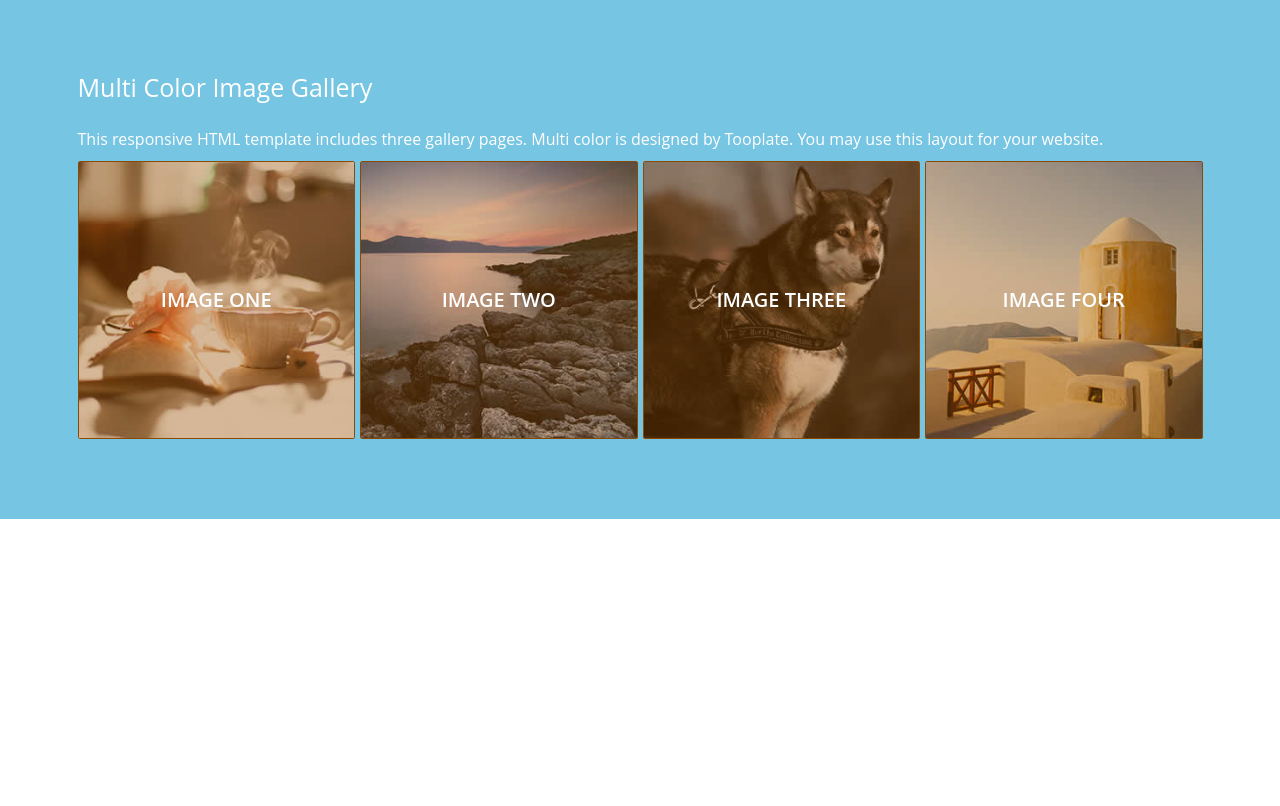
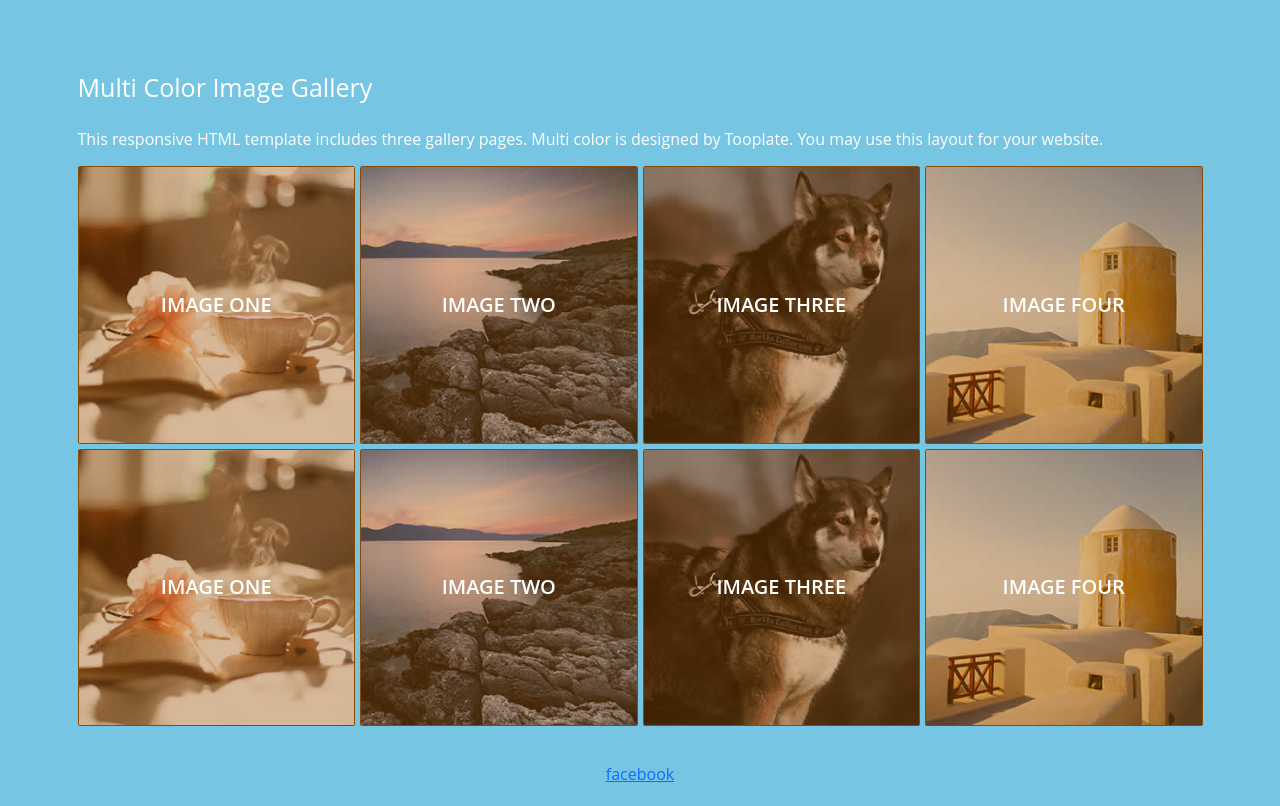
Before and after one commit to muradmolla/Multicolor, a plain HTML site: page index.html in a window 1280 px wide. Shown: the part 83-889 px from the top of the page. Before the commit the page ends 800 px from the top, so only its background shows below. Drawn offline with nearby package versions, Linux system fonts and the light colour scheme.

Commit message:
footer start

```diff
--- a/index.html
+++ b/index.html
@@ -37,6 +37,48 @@
               </p>
               <div class="row g-2 cards__wrapper">
                 <div class="col col-sm-6 col-12 col-md-3">
+                  <div class="py-2">
+                    <div class="card">
+                      <img src="./assets/img/multione/1.jpg" />
+                      <div class="card__hover">
+                        Image One
+                      </div>
+                    </div>
+                  </div>
+                </div>
+                <div class="col col-sm-6 col-12 col-md-3">
+                  <div class="py-2">
+                    <div class="card">
+                      <img src="./assets/img/multione/2.jpg" />
+                      <div class="card__hover">
+                        Image two
+                      </div>
+                    </div>
+                  </div>
+                </div>
+                <div class="col col-sm-6 col-12 col-md-3">
+                  <div class="py-2">
+                    <div class="card">
+                      <img src="./assets/img/multione/3.jpg" />
+                      <div class="card__hover">
+                        Image three
+                      </div>
+                    </div>
+                  </div>
+                </div>
+                <div class="col col-sm-6 col-12 col-md-3">
+                  <div class="py-2">
+                    <div class="card">
+                      <img src="./assets/img/multione/4.jpg" />
+                      <div class="card__hover">
+                        Image four
+                      </div>
+                    </div>
+                  </div>
+                </div>
+            </div>
+            <div class="row g-2 cards__wrapper">
+              <div class="col col-sm-6 col-12 col-md-3">
                 <div class="card">
                   <img src="./assets/img/multione/1.jpg" />
                   <div class="card__hover">
@@ -74,9 +116,11 @@
           <section class="bg-3" data-tab-index="2"></section>
           <section class="bg-4" data-tab-index="3"></section>
           <section class="bg-5" data-tab-index="4"></section>
+          <footer>
+            <a href="#">facebook</a>
+          </footer>
       </main>
-
       <script src="https://cdn.jsdelivr.net/npm/bootstrap@5.0.2/dist/js/bootstrap.bundle.min.js" integrity="sha384-MrcW6ZMFYlzcLA8Nl+NtUVF0sA7MsXsP1UyJoMp4YLEuNSfAP+JcXn/tWtIaxVXM" crossorigin="anonymous"></script>
-      <script src="./app.js"> </script>
+      <script src="./app.js"></script>
     </body>
 </html>
--- a/styles.css
+++ b/styles.css
@@ -21,7 +21,7 @@ body {
 .navbar {
     position: absolute !important;
     width: 100vw;
-    background-color: rgba(255,255,255,0.3) !important;
+    background-color: rgba(255,255,255,0.7) !important;
     height: var(--nav-height);
     padding-top: 0;
     padding-bottom:0;
@@ -113,6 +113,15 @@ body {
     background: var(--color-5);
 }
 
+footer {
+    position: absolute;
+    bottom: 20px;
+    left: 0;
+    width: 100vw;
+    display: flex;
+    justify-content: center;
+}
+
 /* section 1 */
 
 .cards__wrapper .card{
@@ -122,6 +131,10 @@ body {
 .cards__wrapper .card > img {
     width: 100%;
     opacity: 0.6;
+}
+
+.cards__wrapper .card:hover > img {
+    opacity: 0.3;
 }
 
 .cards__wrapper .card .card__hover {
```
Lines whose indentation alone changed are shown as unchanged.
